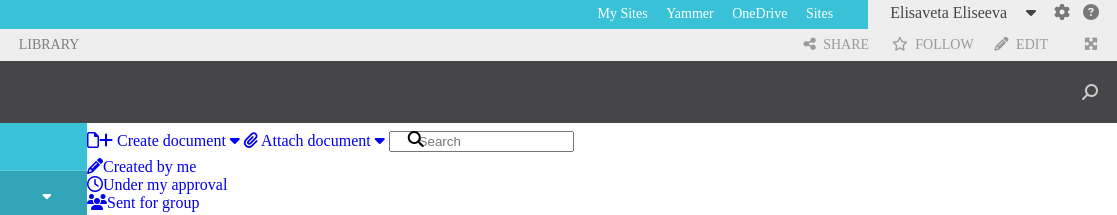
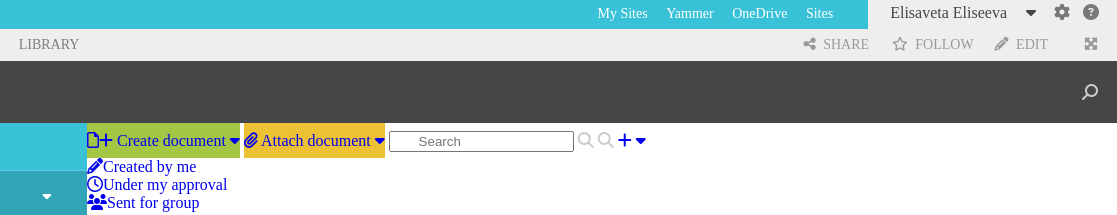
Before and after one commit to VivaNova99/JS-Fundamentals, a website: page 02-Documents/index.html in a window 1280 px wide. Shown: the top 215 px of the page, 163-1280 px from the left. Drawn offline with nearby package versions, Linux system fonts and the light colour scheme.

Commit message:
02-Documents - main - toolbox-1

```diff
--- a/02-Documents/index.html
+++ b/02-Documents/index.html
@@ -145,7 +145,7 @@
 
             <li>
                 <div>
-                    <div class="active create-document">
+                    <div class="active attach-document">
                         <a href="#">
                             <i class="fa fa-paperclip" aria-hidden="true"></i>
                             Attach document
@@ -181,6 +181,10 @@
             <li><div class="toolbox_search">
                 <form action="#">
                     <input type="search" title="search" placeholder="       Search"/>
+                    <a href="#"><i class="fa fa-search" aria-hidden="true"></i></a>
+                    <a href="#"><i class="fa fa-search" aria-hidden="true"></i></a>
+                    <a href="#"><i class="fa fa-plus" aria-hidden="true"></i></i></a>
+                    <a href="#"><i class="fa fa-caret-down" aria-hidden="true"></i></a>
                 </form>
             </div></li>
         </ul>
--- a/styles/documents-main-toolbox.css
+++ b/styles/documents-main-toolbox.css
@@ -5,19 +5,28 @@ section.toolbox li {
     text-align: center;
 }
 
+.create-document {
+    size: 190px 35px;
+    background-color: #a3c644;
+}
 
-.toolbox_search {
-    position: relative;
+.attach-document {
+    size: 190px 35px;
+    background-color: #ecc134;
 }
-.toolbox_search::before {
-    /*отредактировать расположение и цвет*/
-    content: "\f002";
-    /*noinspection CssNoGenericFontName*/
-    font-family: FontAwesome;
-    font-size: 16px;
-    line-height: 16px;
 
-    position: absolute;
-    display: block;
-    margin: 8px 0 0 19px;
-}
+/*.toolbox_search {*/
+    /*position: relative;*/
+/*}*/
+/*.toolbox_search::before {*/
+    /*!*отредактировать расположение и цвет*!*/
+    /*content: "\f002";*/
+    /*!*noinspection CssNoGenericFontName*!*/
+    /*font-family: FontAwesome;*/
+    /*font-size: 16px;*/
+    /*line-height: 16px;*/
+
+    /*position: absolute;*/
+    /*display: block;*/
+    /*margin: 8px 0 0 19px;*/
+/*}*/
```
